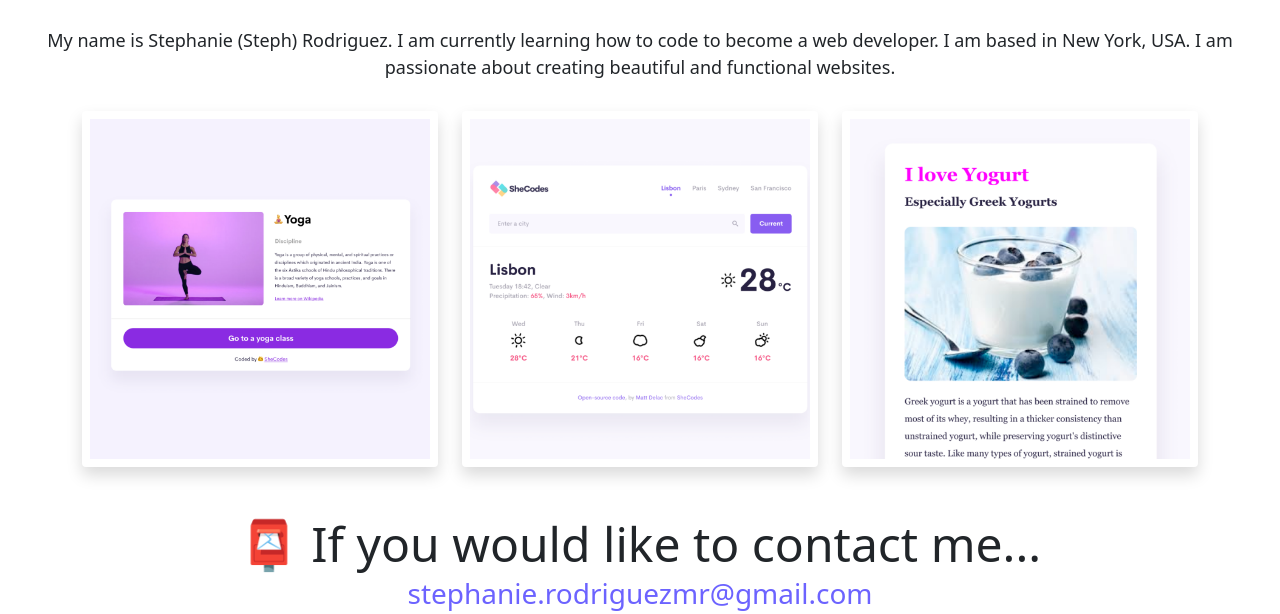
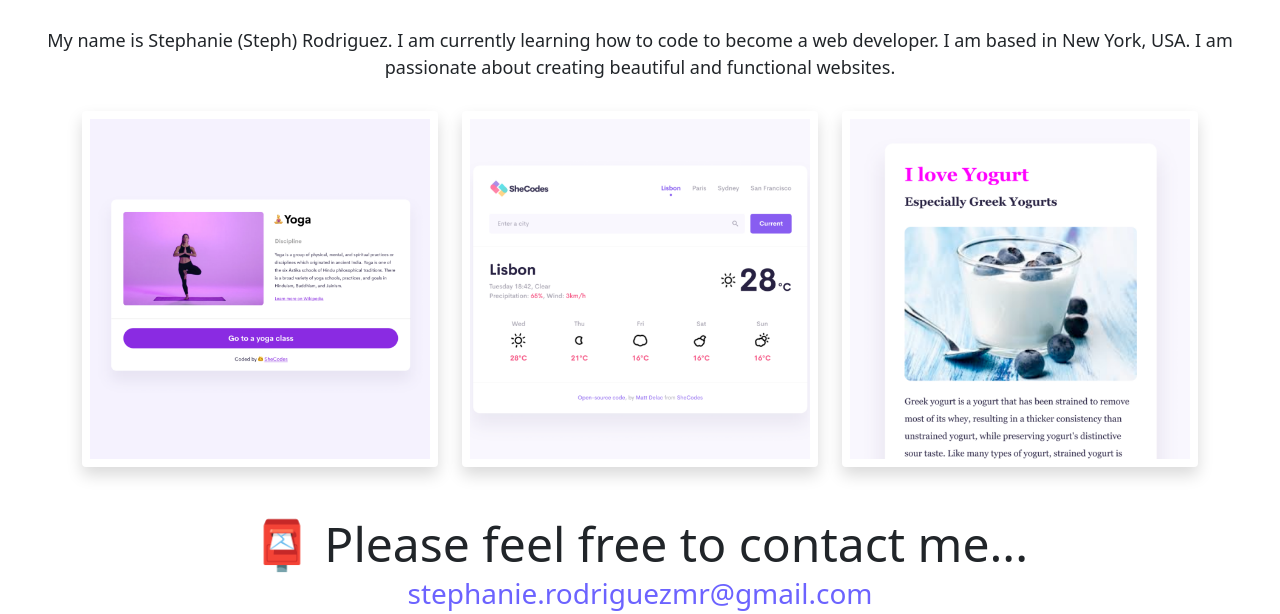
Before and after one commit to steph-sketch850/porfolio-pj, a plain HTML site: page about.html in a window 1280 px wide. Shown: the part 252-866 px from the top of the page. Drawn offline with nearby package versions, Linux system fonts and the light colour scheme.

Commit message:
Changed contact me description

```diff
--- a/about.html
+++ b/about.html
@@ -62,7 +62,7 @@
         </div>
     </div>
     <div id="contact" class="mt-5">
-        <h2 class="text-center">📮 If you would like to contact me...</h2>
+        <h2 class="text-center">📮 Please feel free to contact me...</h2>
         <a href="mailto:stephanie.rodriguezmr@gmail.com" class="email-link" title="Email">
             stephanie.rodriguezmr@gmail.com </a>
     </div>
```
